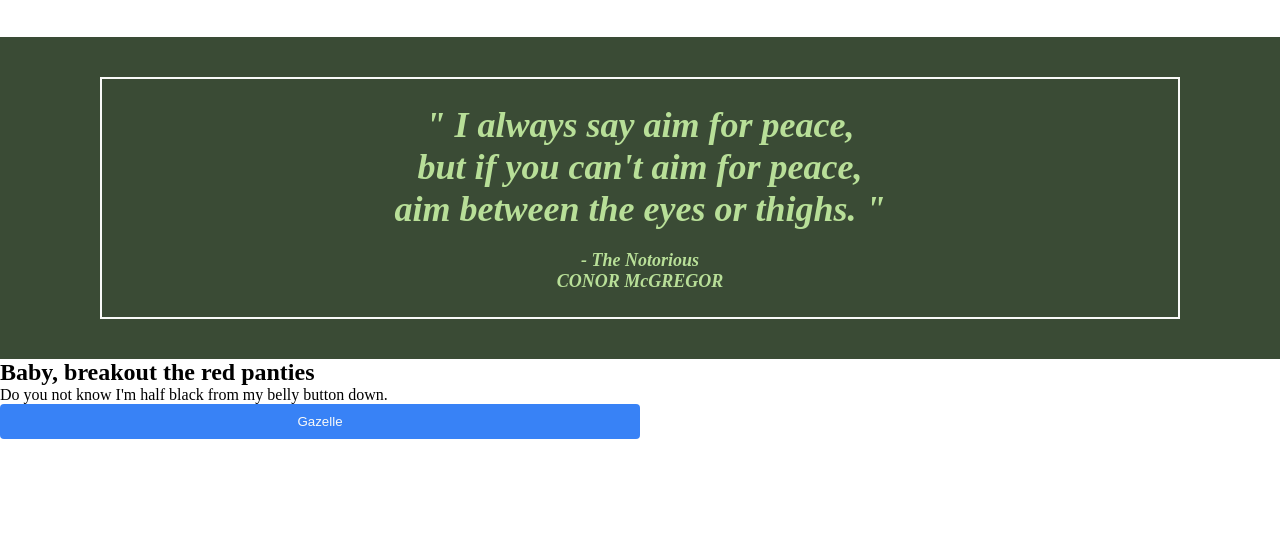
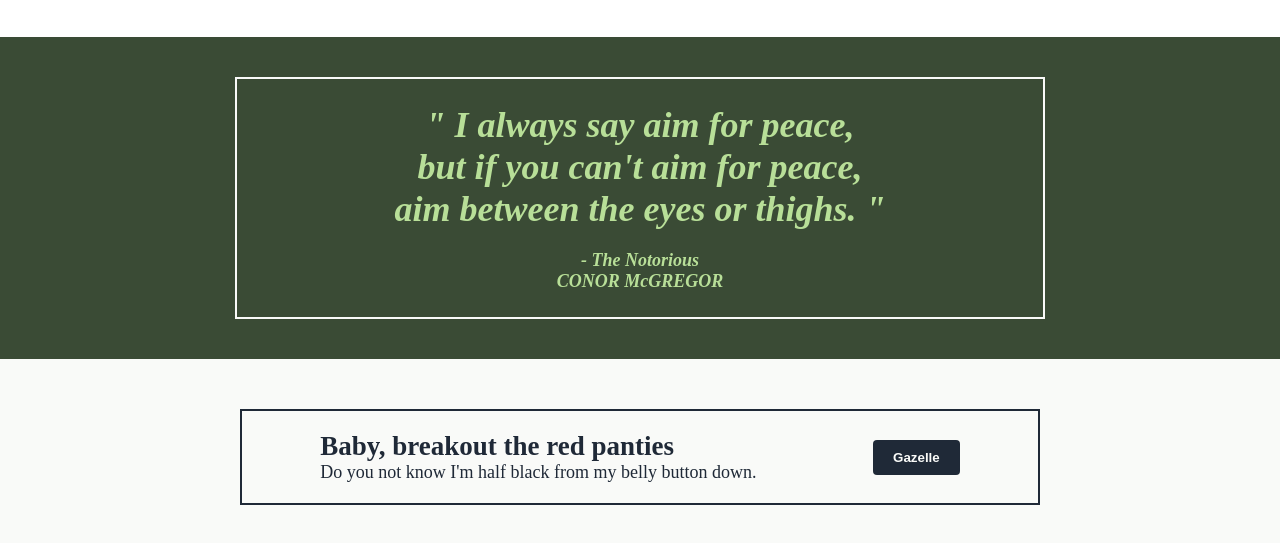
Before and after one commit to cvm47/P2, a plain HTML site: page index.html in a window 1280 px wide. Shown: the part 870-1413 px from the top of the page. Before the commit the page ends 1309 px from the top, so only its background shows below. Drawn offline with Linux system fonts and the light colour scheme; a web font is replaced by a local one.

Commit message:
Style 4th container

```diff
--- a/style.css
+++ b/style.css
@@ -140,6 +140,8 @@
     font-family: 'Playwrite Display';
     padding: 40px 100px;
     text-align: center;
+    display: flex;
+    justify-content: center;
 }
 
 .quote{
@@ -149,10 +151,9 @@
     font-size: 36px;
     font-weight: 900;
     color: #b8df98;
+    width: 70%;
 }
 .author{
-    /* border: 2px solid #F9FAF8; */
-    /* padding:0 0px; */
     font-size: 18px;
     font-weight: 700;
     font-style: italic;
@@ -160,3 +161,30 @@
     margin-top: 20px;
     text-align: center;
 }
+
+/* Fourth Container */
+.container.fourth{
+    background-color: #F9FAF8;
+    color: #1F2937;
+    font-family: 'Playwrite AU QLD';
+    font-size: 18px;
+    padding: 50px 100px;
+    display: flex;
+    justify-content: center;
+}
+
+.signUpContainer{
+    border: 2px solid #1F2937;
+    padding: 20px;
+    display:flex;
+    justify-content: space-around;
+    align-items: center;
+    width: 70%;
+}
+
+.signUpContainer .btn2 button{
+    background-color: #1F2937;
+    color: #F9FAF8;
+    font-weight: bolder;
+    width: 100%;
+}
```
